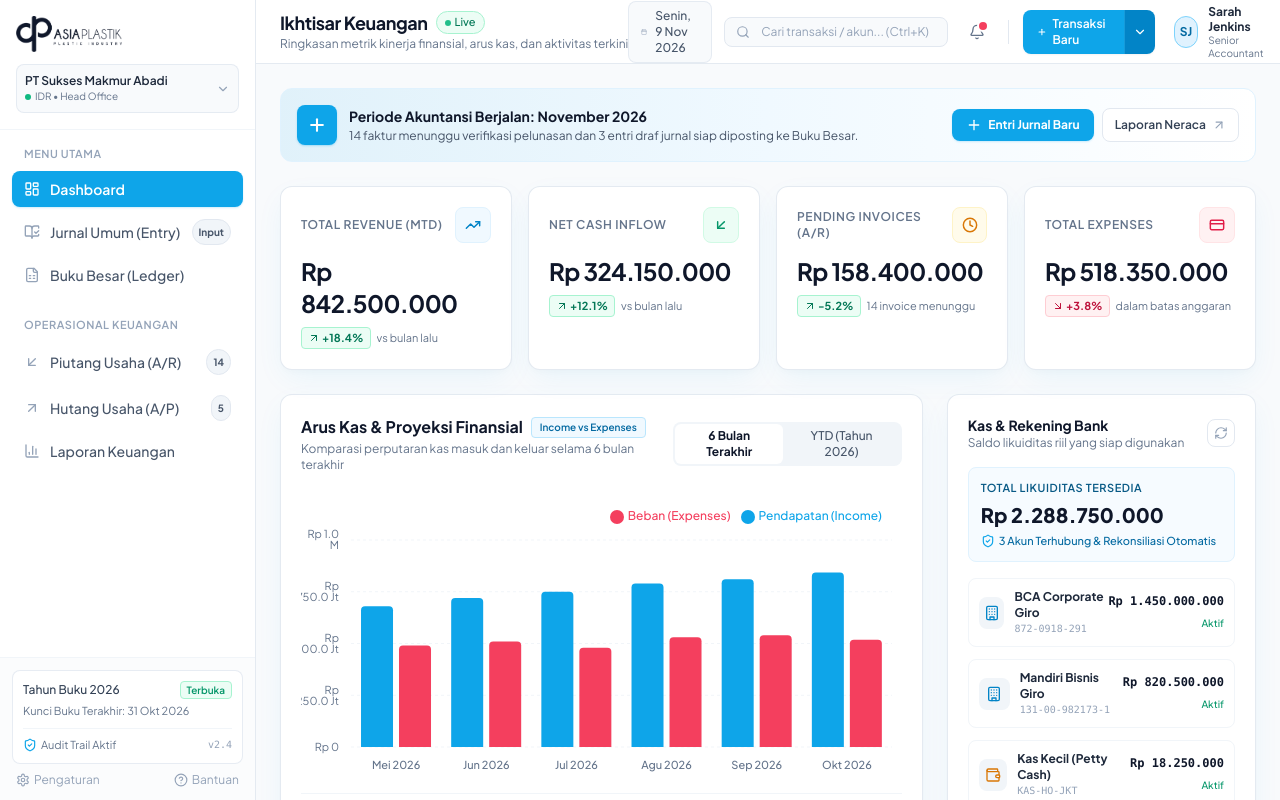
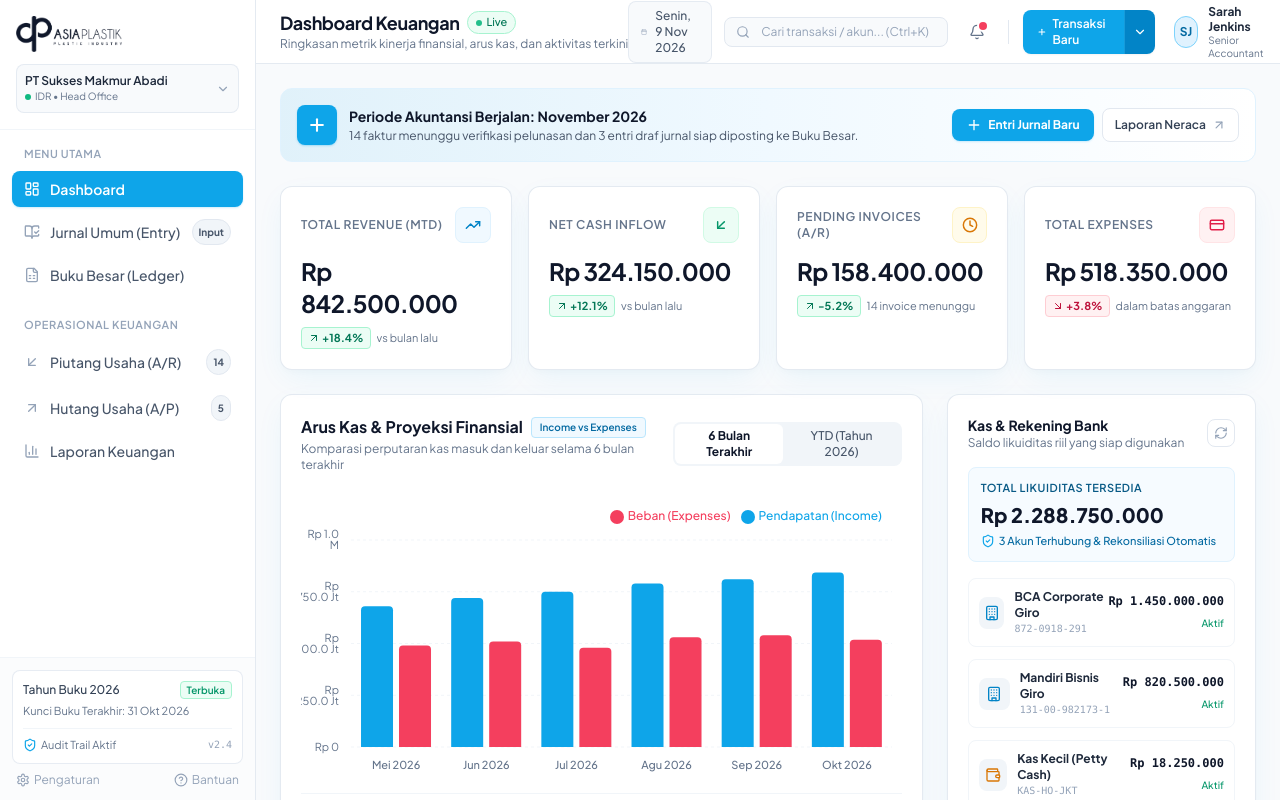
Before and after one commit to kevinamay/jurnal_Asia, a Next.js app: page /dashboard in a window 1280 px wide. Shown: the top 800 px of the page. Built offline with nearby package versions, Linux system fonts and the light colour scheme.

Commit message:
chore(ui): rename Ikhtisar Keuangan to Dashboard Keuangan in Topbar

```diff
--- a/components/layout/Topbar.tsx
+++ b/components/layout/Topbar.tsx
@@ -17,11 +17,11 @@ import { useState } from "react";
 
 const TITLE_MAP: Record<string, { title: string; subtitle: string }> = {
   "/": {
-    title: "Ikhtisar Keuangan",
+    title: "Dashboard Keuangan",
     subtitle: "Ringkasan metrik kinerja finansial, arus kas, dan aktivitas terkini",
   },
   "/dashboard": {
-    title: "Ikhtisar Keuangan",
+    title: "Dashboard Keuangan",
     subtitle: "Ringkasan metrik kinerja finansial, arus kas, dan aktivitas terkini",
   },
   "/journal/new": {
```
